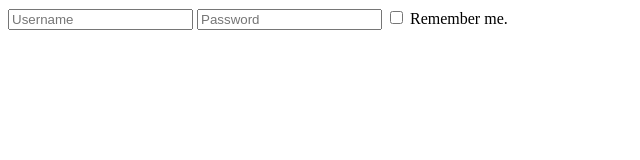
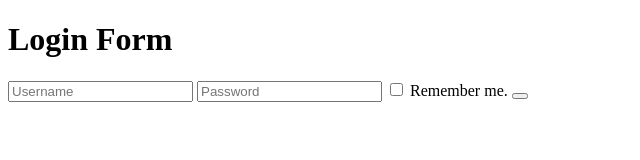
Before and after one commit to acciojob/remember-me-login-form-ananya255-tech, a website: page main.html in a window 1280 px wide. Shown: the whole page, without its empty margins (0-640 px from the left). Drawn offline with Linux system fonts and the light colour scheme.

Commit message:
created a submission

```diff
--- a/main.html
+++ b/main.html
@@ -7,6 +7,7 @@
 </head>
 
 <body>
+	<h1>Login Form</h1>
 	<!-- the entire body must be written by student -->
 	<input type="text" placeholder="Username" id="username">
 	<input type="password" placeholder="Password" id="password">
@@ -18,7 +19,7 @@
 	<button type="button" id="existing" style="display: none;">
             Login as existing user
         </button>
-	<button type="submit" id="submit" vlaue="Submit" style="display:none"></button>
+	<button type="submit" id="submit" value="Submit"></button>
     <script type="text/javascript" src="./script.js">
 </script>
 
```
